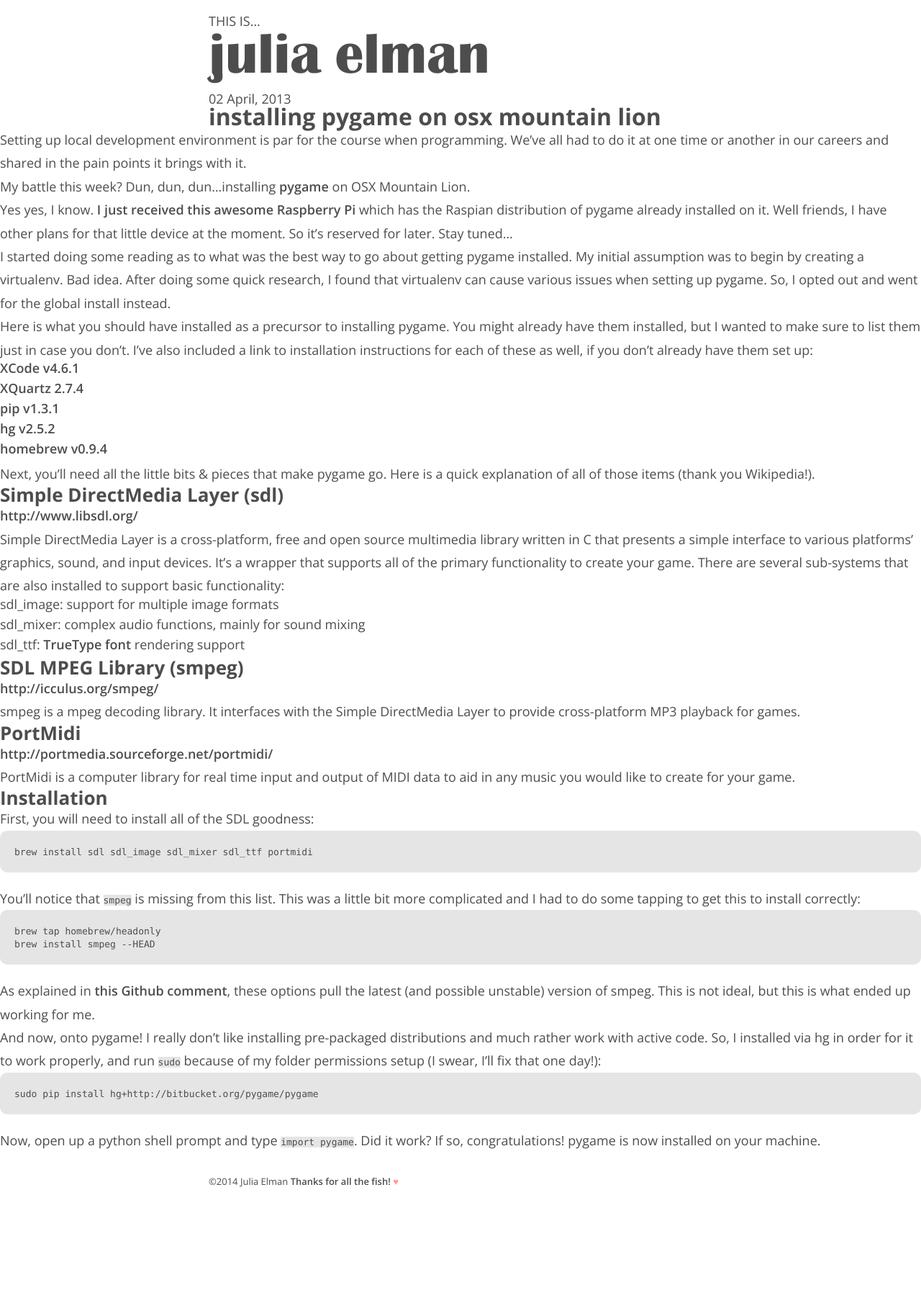
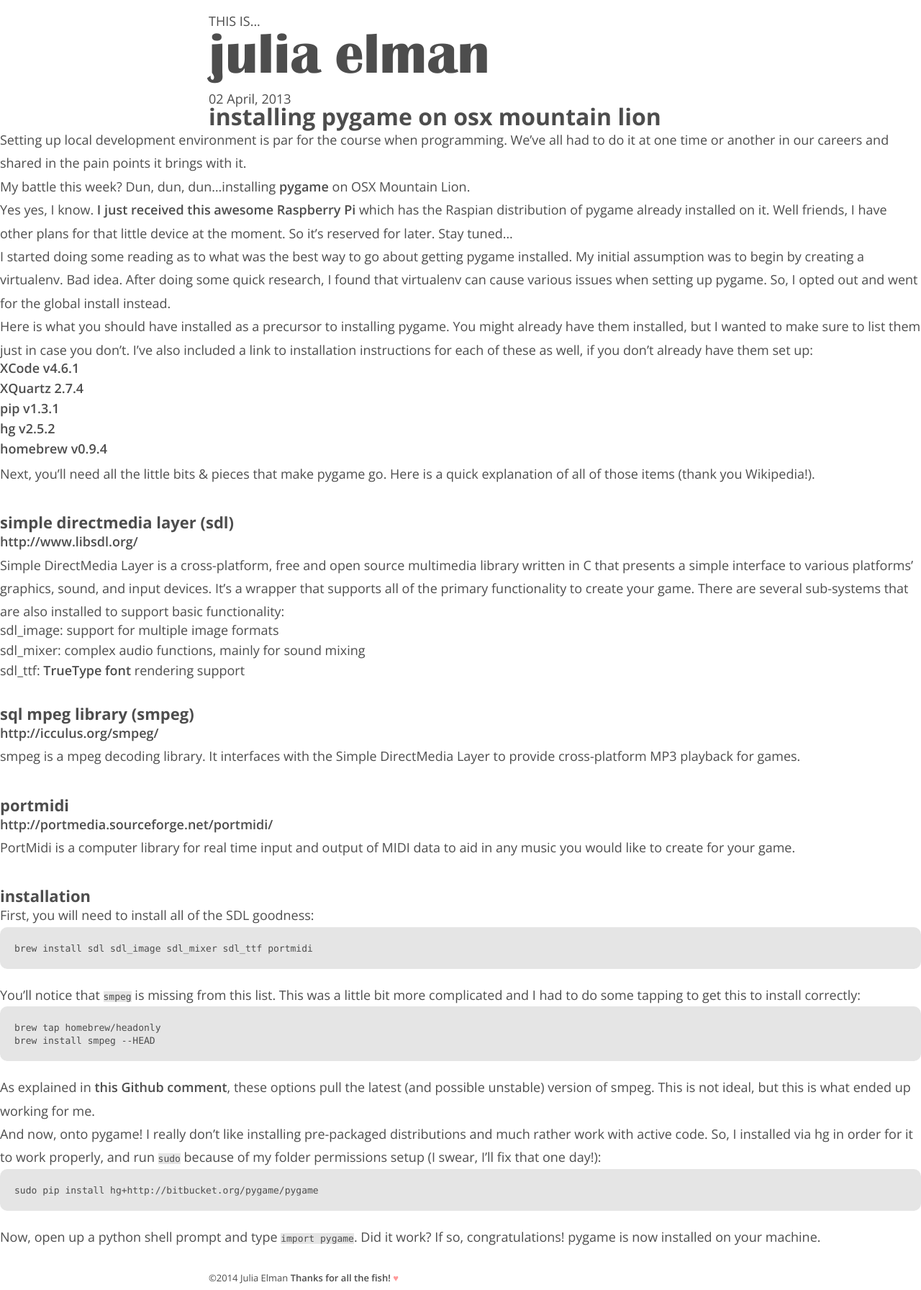
Before and after one commit to juliaelman/juliaelman.github.io, a Jekyll site: the page built from _posts/2013-04-02-installing-pygame-on-osx-mountain-lion.md, in a window 1280 px wide. Shown: the whole page at 72% size. Built offline with Jekyll 4.4.1, drawn with Linux system fonts in a browser that asks for light colours; some web fonts are replaced; Markdown is read by kramdown in place of the engine named in the settings; comment, search, counter and statistics services are not loaded; before the commit the page ends 1658 px from its top, so only the background shows below that.

Commit message:
Updating some styles + adding trinket branding post.

```diff
--- a/_posts/2013-04-02-installing-pygame-on-osx-mountain-lion.md
+++ b/_posts/2013-04-02-installing-pygame-on-osx-mountain-lion.md
@@ -22,7 +22,7 @@
 
 Next, you'll need all the little bits &amp; pieces that make pygame go. Here is a quick explanation of all of those items (thank you Wikipedia!).
 
-####Simple DirectMedia Layer (sdl)
+####simple directmedia layer (sdl)
 
 [http://www.libsdl.org/](http://www.libsdl.org/)
 
@@ -32,19 +32,19 @@
 - sdl_mixer: complex audio functions, mainly for sound mixing
 - sdl_ttf: [TrueType font](http://en.wikipedia.org/wiki/TrueType) rendering support
 
-####SDL MPEG Library (smpeg)
+####sql mpeg library (smpeg)
 
 [http://icculus.org/smpeg/](http://icculus.org/smpeg/)
 
 smpeg is a mpeg decoding library. It interfaces with the Simple DirectMedia Layer to provide cross-platform MP3 playback for games.
 
-####PortMidi
+####portmidi
 
 [http://portmedia.sourceforge.net/portmidi/](http://portmedia.sourceforge.net/portmidi/)
 
 PortMidi is a computer library for real time input and output of MIDI data to aid in any music you would like to create for your game.
 
-####Installation
+####installation
 
 First, you will need to install all of the SDL goodness:
 
```
Also changed, not shown: _posts/2013-08-20-teen-tech-camp-recap.md (+4 -4 lines), _posts/2014-01-22-creating-trinket.md (added, +79 -0 lines), static/stylesheets/less/screen.less (+5 -2 lines), static/images/trinket-competition.gif (added), static/images/trinket-logo.png (added), static/images/trinket-sketches.jpg (added), static/stylesheets/screen.css.
